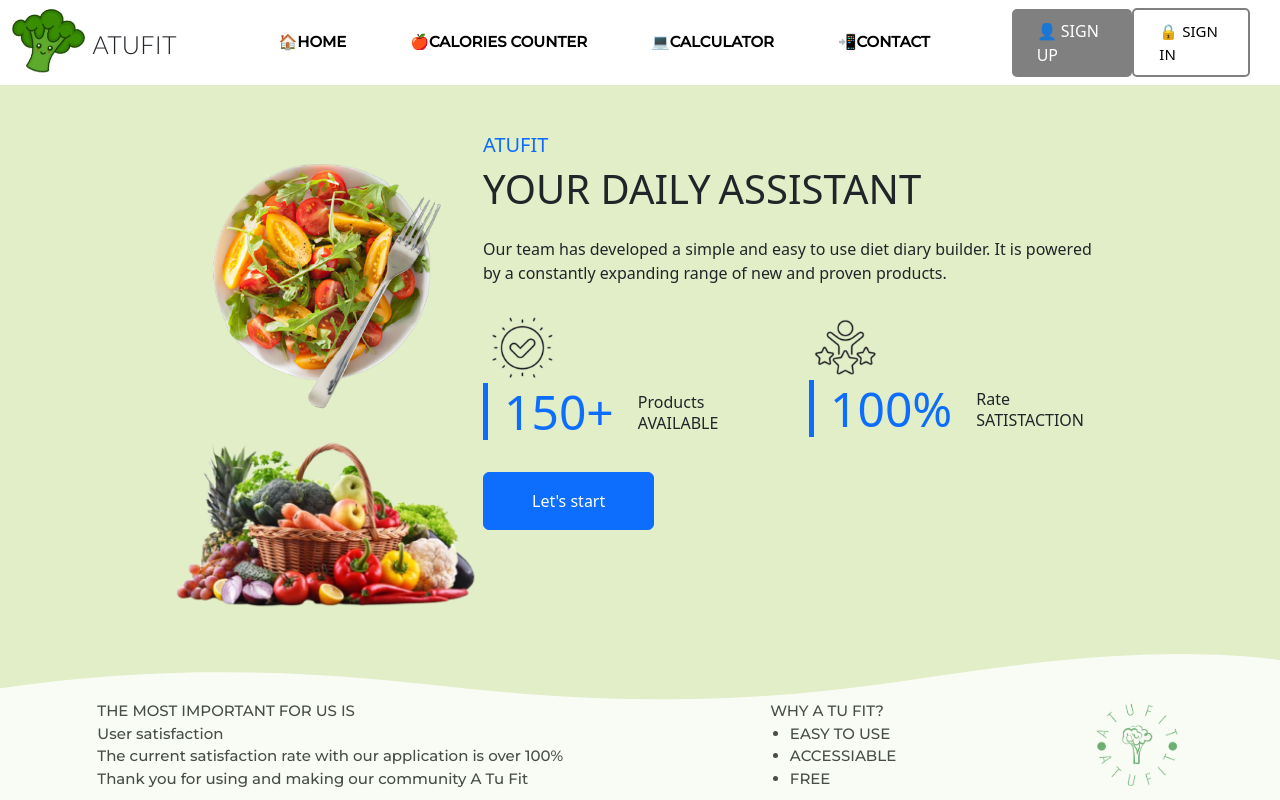
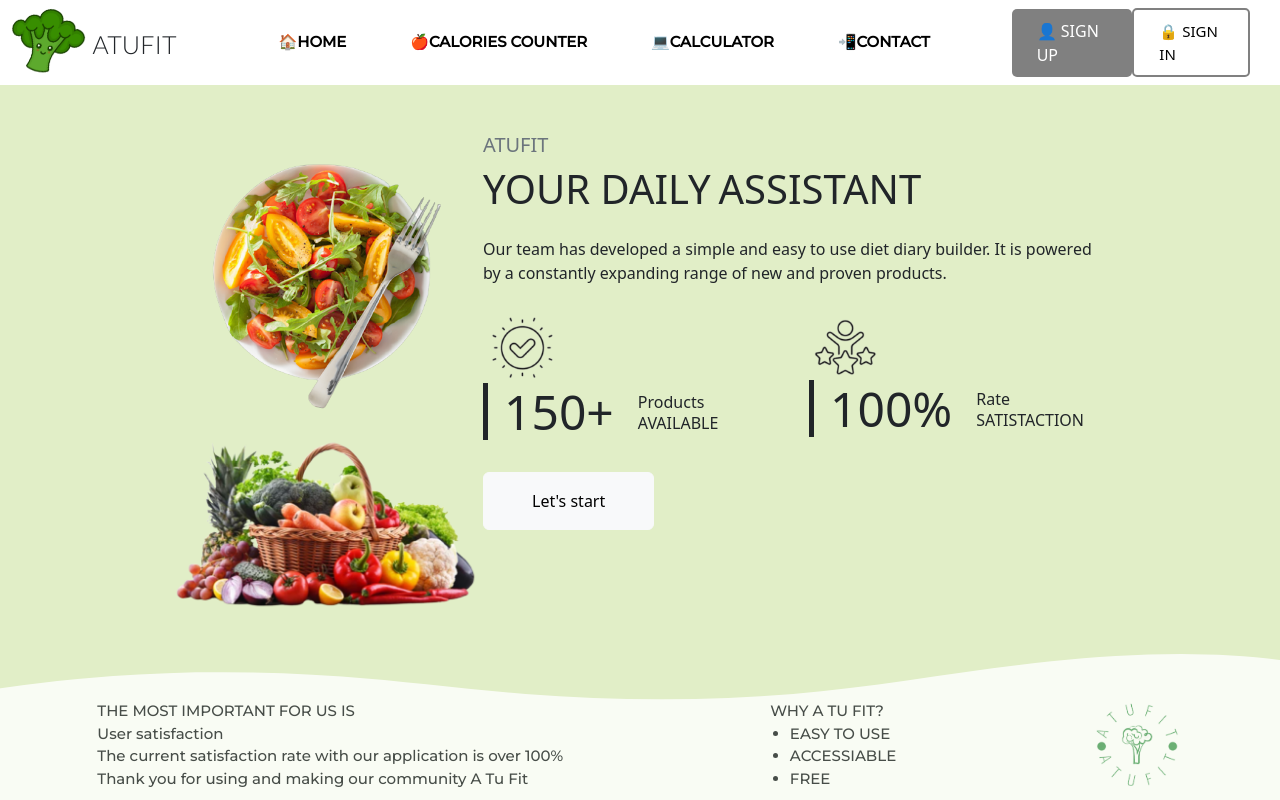
Before and after one commit to PatrycjaBochnak/ATuFit, a React (Create React App) app: page / in a window 1280 px wide. Built offline with nearby package versions, Linux system fonts and the light colour scheme.

Commit message:
adding btn style

```diff
--- a/src/components/calculatorBMR.js
+++ b/src/components/calculatorBMR.js
@@ -17,7 +17,6 @@ class CalculatorBMR extends Component {
       flag: false,
       system: "",
       finalResult: "",
-      result: "",
     };
   }
   handleAgeChange = (event) => {
@@ -102,6 +101,7 @@ class CalculatorBMR extends Component {
     if (this.state.error) {
       error = <div className="error">{this.state.error} </div>;
     }
+    console.log(typeof BMR);
 
     let result;
     if (this.state.bmr) {
@@ -118,7 +118,7 @@ class CalculatorBMR extends Component {
     if (this.state.bmr) {
       resultAct = (
         <div className="resultTDEE">
-          Your total metabolism is {fixedResultNumber} calories
+          Your total metabolism is: {fixedResultNumber} calories
         </div>
       );
     }
@@ -243,7 +243,7 @@ class CalculatorBMR extends Component {
                 </div>
               )}
               <Link
-                class="btn btn-primary py-3 px-5 mt-2"
+                class="btn btn-light py-3 px-5 mt-2"
                 to="/caloriesCounter"
               >
                 Click here to check your calories
--- a/src/components/contact.js
+++ b/src/components/contact.js
@@ -75,6 +75,7 @@ function Contact() {
           <Button
             variant="contained"
             className="contactButton"
+            class="btn btn-light"
             onClick={handleButtonClick}
           >
             Send message
--- a/src/components/homePage.js
+++ b/src/components/homePage.js
@@ -22,7 +22,7 @@ function HomePage() {
                 </div>
               </div>
               <div class="col-lg-6">
-                <h5 class="section-title ff-secondary text-start text-primary fw-normal">
+                <h5 class="section-title ff-secondary text-start text-muted fw-normal">
                   ATUFIT
                 </h5>
                 <h1 class="mb-4">
@@ -37,9 +37,9 @@ function HomePage() {
                 <div class="row g-4 mb-4">
                   <div class="col-sm-6">
                   <img className="ok" width="26%" src={ok} alt="satisfaction" />
-                    <div class="d-flex align-items-center border-start border-5 border-primary px-3">
+                    <div class="d-flex align-items-center border-start border-5 border-dark px-3">
                       <h1
-                        class="flex-shrink-0 display-5 text-primary mb-0"
+                        class="flex-shrink-0 display-5 text-dark mb-0"
                         data-toggle="counter-up"
                       >
                         150+
@@ -52,9 +52,9 @@ function HomePage() {
                   </div>
                   <div class="col-sm-6">
                   <img className="customer" width="25%" src={customer} alt="customer" />
-                    <div class="d-flex align-items-center border-start border-5 border-primary px-3">
+                    <div class="d-flex align-items-center border-start border-5 border-dark px-3">
                       <h1
-                        class="flex-shrink-0 display-5 text-primary mb-0"
+                        class="flex-shrink-0 display-5 text-dark mb-0"
                         data-toggle="counter-up"
                       >
                         100%
@@ -66,7 +66,7 @@ function HomePage() {
                     </div>
                   </div>
                 </div>
-                <Link class="btn btn-primary py-3 px-5 mt-2" to="/calculator">
+                <Link class="btn btn-light py-3 px-5 mt-2" to="/calculator">
                   Let's start
                 </Link>
               </div>
```
